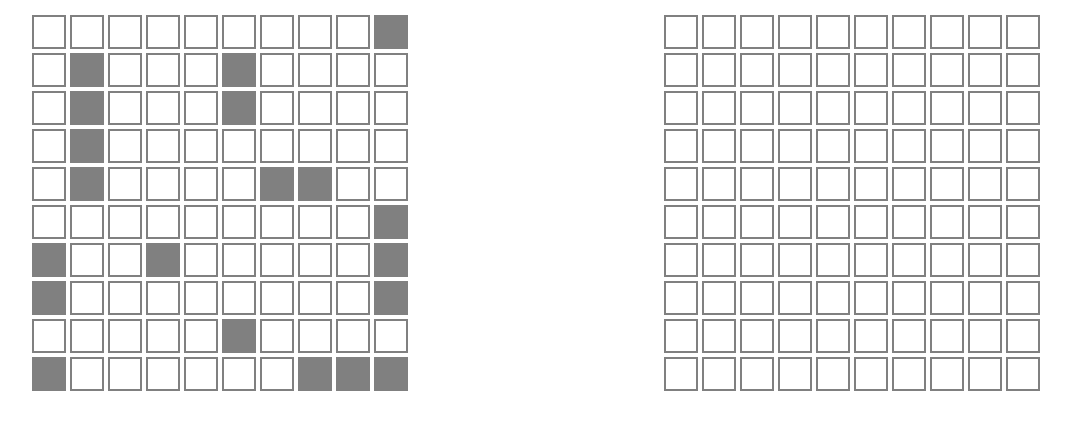
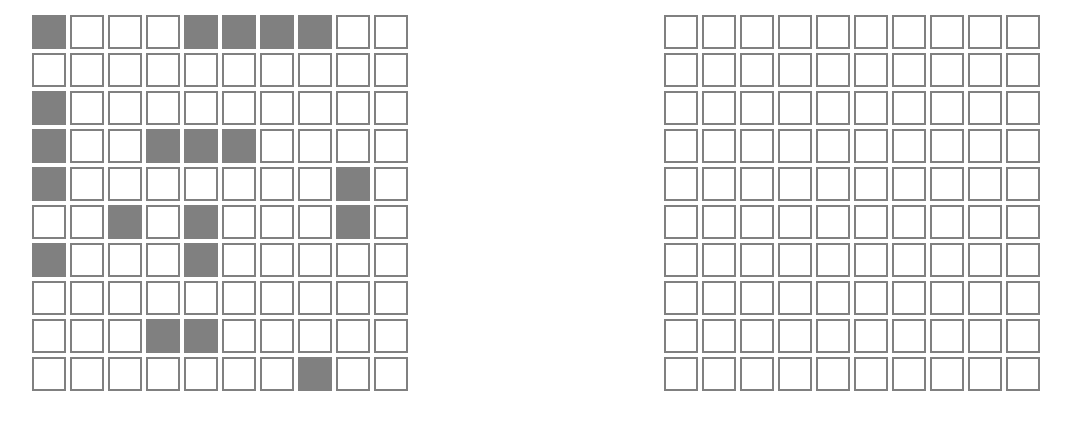
Before and after one commit to Kreoniz/battleship, a website built with webpack: page src/index.html in a window 1280 px wide. Shown: the part 70-500 px from the top of the page, without its empty margins (104-1175 px from the left). Built offline with nearby package versions, Linux system fonts and the light colour scheme.

Commit message:
Randomly place ships

```diff
--- a/src/index.js
+++ b/src/index.js
@@ -5,83 +5,10 @@ import './styles/styles.css';
 const player = new Player();
 const opponent = new Player();
 
-const playerShips = [
-  [{ x: 9, y: 0 }],
-  [{ x: 0, y: 9 }],
-  [{ x: 3, y: 6 }],
-  [{ x: 5, y: 8 }],
-  [
-    { x: 6, y: 4 },
-    { x: 7, y: 4 },
-  ],
-  [
-    { x: 5, y: 2 },
-    { x: 5, y: 1 },
-  ],
-  [
-    { x: 0, y: 6 },
-    { x: 0, y: 7 },
-  ],
-  [
-    { x: 9, y: 9 },
-    { x: 8, y: 9 },
-    { x: 7, y: 9 },
-  ],
-  [
-    { x: 9, y: 5 },
-    { x: 9, y: 6 },
-    { x: 9, y: 7 },
-  ],
-  [
-    { x: 1, y: 1 },
-    { x: 1, y: 2 },
-    { x: 1, y: 3 },
-    { x: 1, y: 4 },
-  ],
-];
+const shipSizes = [4, 3, 3, 2, 2, 2, 1, 1, 1, 1];
 
-for (let i = 0; i < playerShips.length; i += 1) {
-  player.gameboard.placeShip(playerShips[i]);
-}
-
-const opponentShips = [
-  [{ x: 3, y: 0 }],
-  [{ x: 4, y: 4 }],
-  [{ x: 2, y: 9 }],
-  [{ x: 5, y: 8 }],
-  [
-    { x: 4, y: 2 },
-    { x: 5, y: 2 },
-  ],
-  [
-    { x: 7, y: 2 },
-    { x: 7, y: 1 },
-  ],
-  [
-    { x: 3, y: 6 },
-    { x: 3, y: 7 },
-  ],
-  [
-    { x: 9, y: 9 },
-    { x: 8, y: 9 },
-    { x: 7, y: 9 },
-  ],
-  [
-    { x: 9, y: 5 },
-    { x: 9, y: 6 },
-    { x: 9, y: 7 },
-  ],
-  [
-    { x: 1, y: 3 },
-    { x: 1, y: 4 },
-    { x: 1, y: 5 },
-    { x: 1, y: 6 },
-  ],
-];
-
-for (let i = 0; i < opponentShips.length; i += 1) {
-  opponent.gameboard.placeShip(opponentShips[i]);
-}
+player.gameboard.randomPlacement(shipSizes);
+opponent.gameboard.randomPlacement(shipSizes);
 
 // Randomly decide which player moves first
 const PlayerFirstTurn = Boolean(Math.round(Math.random()));
--- a/src/scripts/gameboard.js
+++ b/src/scripts/gameboard.js
@@ -37,18 +37,43 @@ export class Gameboard {
   placeShip(shipCoords) {
     const ship = new Ship(shipCoords.length);
 
+    const { w, h } = this.getBoardDimensions();
+
+    if (shipCoords.some((coords) => coords.x >= w || coords.y >= h)) {
+      return false;
+    }
+
+    const adjacentCells = shipCoords
+      .map((c) => this.getShipAdjacentCells(c.x, c.y))
+      .flat();
+
+    const occupiedAdjacentCells = adjacentCells.filter(
+      (c) => this.getCell(c.x, c.y).status !== 'empty',
+    );
+
+    if (occupiedAdjacentCells.length > 0) {
+      return false;
+    }
+
+    const cells = [];
     for (let i = 0; i < shipCoords.length; i += 1) {
       const coords = shipCoords[i];
       const cell = this.#coordinates[coords.y][coords.x];
 
       if (!cell.ship) {
-        cell.ship = ship;
-        cell.status = 'occupied';
-        this.#ships.push(ship);
+        cells.push(cell);
       } else if (cell.ship) {
-        console.log("You can't place a ship where it's already placed");
+        return false;
       }
     }
+
+    for (let i = 0; i < cells.length; i += 1) {
+      const cell = cells[i];
+      cell.ship = ship;
+      cell.status = 'occupied';
+      this.#ships.push(ship);
+    }
+    return true;
   }
 
   receiveAttack(x, y) {
@@ -147,6 +172,7 @@ export class Gameboard {
 
           if (status === 'hit' || status === 'occupied') {
             queue.push(changedCoords);
+            cells.push(changedCoords);
           } else {
             cells.push(changedCoords);
           }
@@ -171,4 +197,34 @@ export class Gameboard {
           cell.status !== 'destroyed',
       );
   }
+
+  randomPlacement(shipSizes) {
+    const { w, h } = this.getBoardDimensions();
+
+    for (let i = 0; i < shipSizes.length; i += 1) {
+      let placed = false;
+
+      while (!placed) {
+        const direction = Math.random() < 0.5 ? 'horizontal' : 'vertical';
+        const startRow = Math.floor(Math.random() * w);
+        const startCol = Math.floor(Math.random() * h);
+
+        const coords = [];
+
+        if (direction === 'horizontal') {
+          for (let x = startCol; x < startCol + shipSizes[i]; x++) {
+            coords.push({ x: x, y: startRow });
+          }
+        } else if (direction === 'vertical') {
+          for (let y = startRow; y < startRow + shipSizes[i]; y++) {
+            coords.push({ x: startCol, y: y });
+          }
+        }
+
+        if (this.placeShip(coords)) {
+          placed = true;
+        }
+      }
+    }
+  }
 }
--- a/src/styles/styles.css
+++ b/src/styles/styles.css
@@ -41,6 +41,7 @@ body {
 .container {
   display: flex;
   justify-content: space-around;
+  align-items: center;
 }
 
 .title {
```
